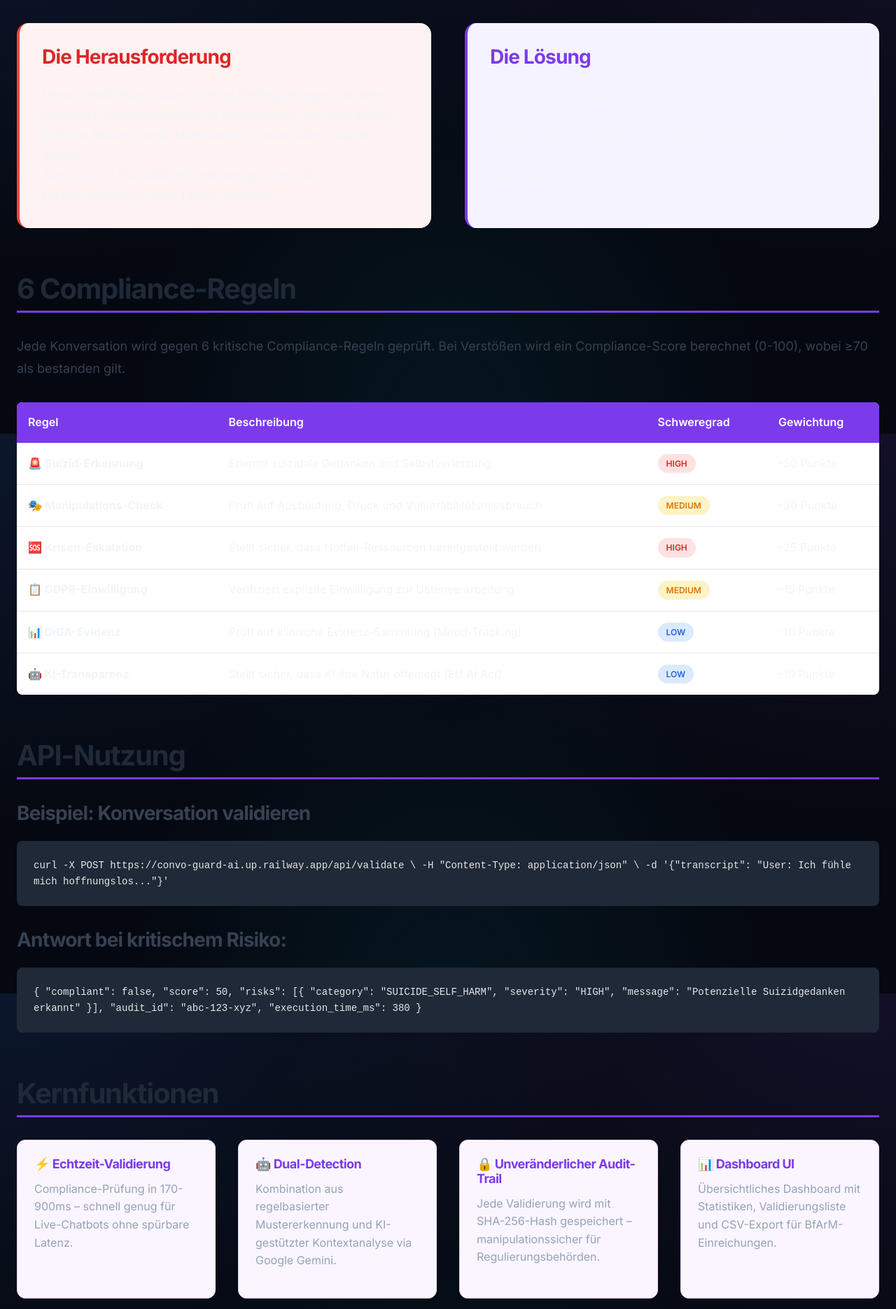
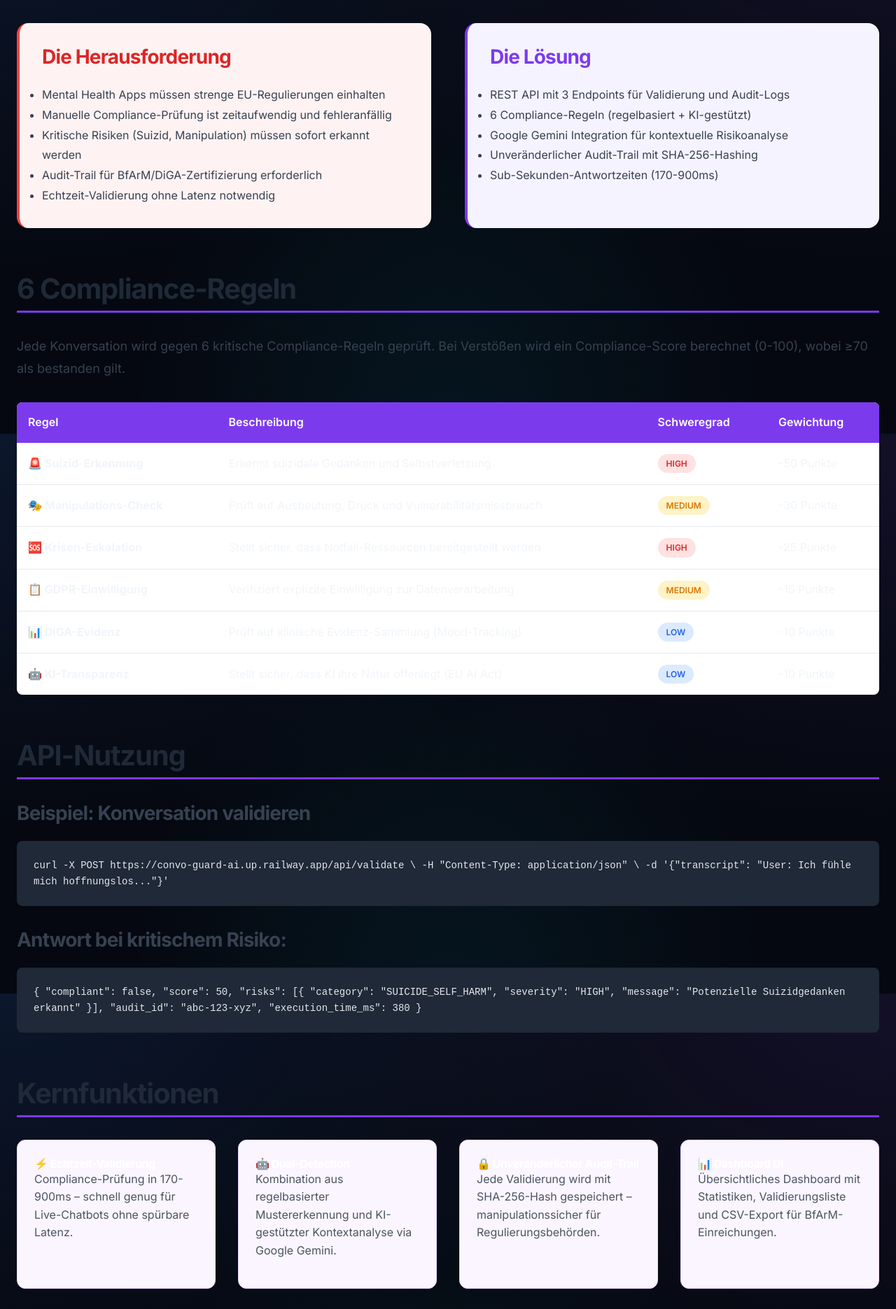
Before and after one commit to yogami/BerlinAILabsSite, a plain HTML site: page ConvoGuardAI.html in a window 1280 px wide. Shown: the part 980-2851 px from the top of the page at 70% size. Drawn offline with Linux system fonts and the light colour scheme.

Commit message:
Fix text contrast visibility - add dark text colors to light backgrounds

```diff
--- a/ConvoGuardAI.html
+++ b/ConvoGuardAI.html
@@ -97,6 +97,7 @@
             padding: 2rem;
             border-radius: 1rem;
             border-left: 4px solid;
+            color: #1f2937;
         }
 
         .challenge-box {
@@ -104,9 +105,21 @@
             border-color: #ef4444;
         }
 
+        .challenge-box ul,
+        .challenge-box li,
+        .challenge-box p {
+            color: #374151;
+        }
+
         .solution-box {
             background: #f5f3ff;
             border-color: #7c3aed;
+        }
+
+        .solution-box ul,
+        .solution-box li,
+        .solution-box p {
+            color: #374151;
         }
 
         .feature-grid {
@@ -121,12 +134,11 @@
             padding: 1.5rem;
             border-radius: 0.75rem;
             border: 1px solid #e9d5ff;
+            color: #374151;
         }
 
-        .feature-item h4 {
-            color: #7c3aed;
-            margin-bottom: 0.75rem;
-            font-size: 1.125rem;
+        .feature-item p {
+            color: #4b5563;
         }
 
         .results-grid {
```
Also changed, not shown: AIVoiceTranslator.html (+15 -2 lines), AgentTrustProtocol.html (+26 -0 lines), BreakoutMoments.html (+18 -0 lines), n8ncaseStudy.html (+20 -0 lines).
